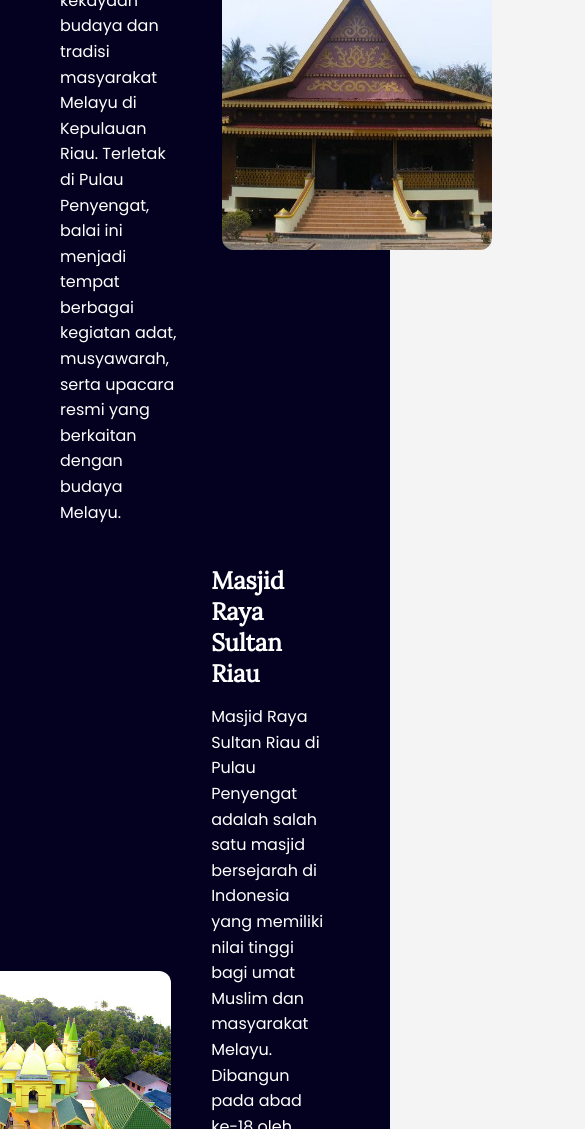
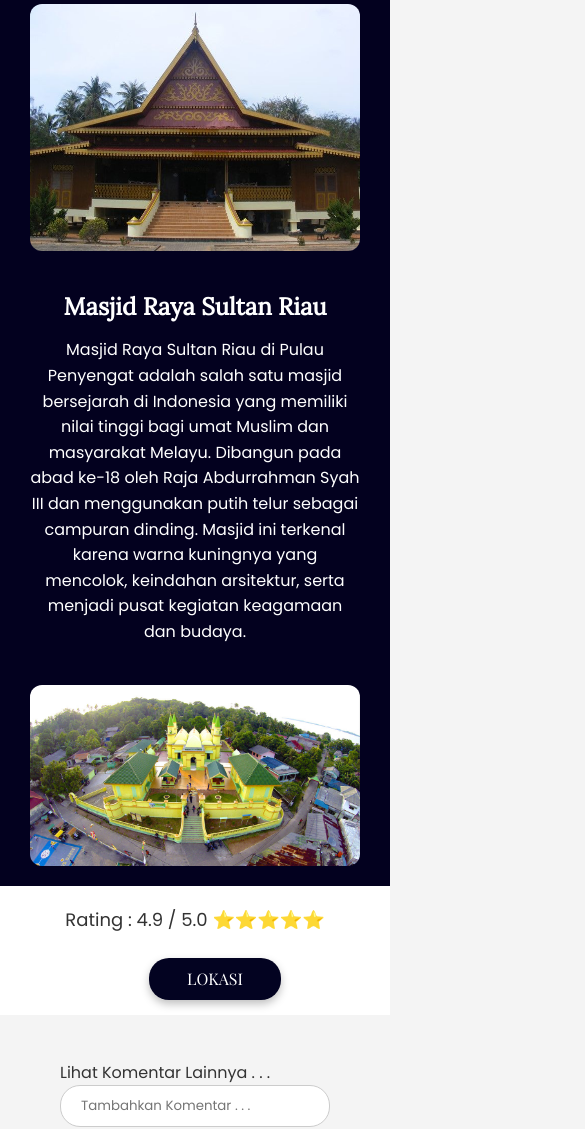
Before and after one commit to Shdyt13/Sistem-Pariwisata-Lokal, a plain HTML site: page Penyengat.html in a window 390 px wide. Shown: the part 871-2000 px from the top of the page, 585 px wide, since content can reach past the window. Drawn offline with nearby package versions, Linux system fonts and the light colour scheme; files whose address does not match are found by name.

Commit message:
Responsif di detail lagoi

```diff
--- a/css/Lagoibay.css
+++ b/css/Lagoibay.css
@@ -242,3 +242,52 @@
       font-size: 14px;
       color: rgba(255, 255, 255, 0.8);
     }
+
+    @media (max-width: 768px) {
+  .section {
+    flex-direction: column;
+    padding: 20px 30px;
+    text-align: center;
+  }
+
+  .section.reverse {
+    flex-direction: column;
+  }
+
+  .text {
+    width: 100%;
+  }
+
+  .section img {
+    width: 100%;
+    max-width: 100%;
+    height: auto;
+  }
+
+  .hero-title {
+    font-size: 48px;
+    text-align: center;
+  }
+
+  .rating-box {
+    flex-direction: column;
+    gap: 10px;
+    align-items: center;
+    text-align: center;
+  }
+
+  .comment-box input {
+    width: 100%;
+  }
+
+  .navbar {
+    flex-wrap: wrap;
+    justify-content: center;
+    gap: 20px;
+  }
+
+  .login-btn {
+    margin-left: 0;
+    margin-top: 10px;
+  }
+}
--- a/css/Penyengat.css
+++ b/css/Penyengat.css
@@ -242,3 +242,52 @@
       font-size: 14px;
       color: rgba(255, 255, 255, 0.8);
     }
+
+    @media (max-width: 768px) {
+  .section {
+    flex-direction: column;
+    padding: 20px 30px;
+    text-align: center;
+  }
+
+  .section.reverse {
+    flex-direction: column;
+  }
+
+  .text {
+    width: 100%;
+  }
+
+  .section img {
+    width: 100%;
+    max-width: 100%;
+    height: auto;
+  }
+
+  .hero-title {
+    font-size: 48px;
+    text-align: center;
+  }
+
+  .rating-box {
+    flex-direction: column;
+    gap: 10px;
+    align-items: center;
+    text-align: center;
+  }
+
+  .comment-box input {
+    width: 100%;
+  }
+
+  .navbar {
+    flex-wrap: wrap;
+    justify-content: center;
+    gap: 20px;
+  }
+
+  .login-btn {
+    margin-left: 0;
+    margin-top: 10px;
+  }
+}
--- a/css/detail.css
+++ b/css/detail.css
@@ -125,7 +125,7 @@ body {
     display: flex;
     padding-top: 20px;
     padding-left: 60px;
-    padding right: 60px;
+    padding-right: 60px;
     background-color: white;
     justify-content: space-between;
     align-items: center;
```
